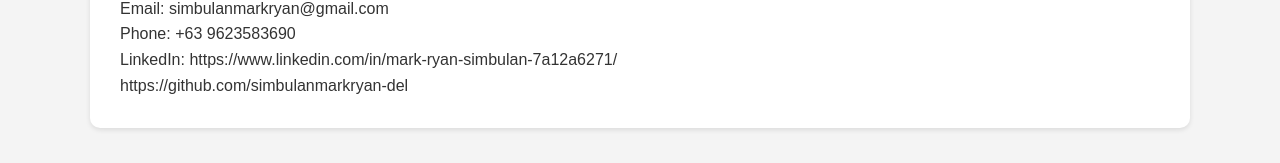
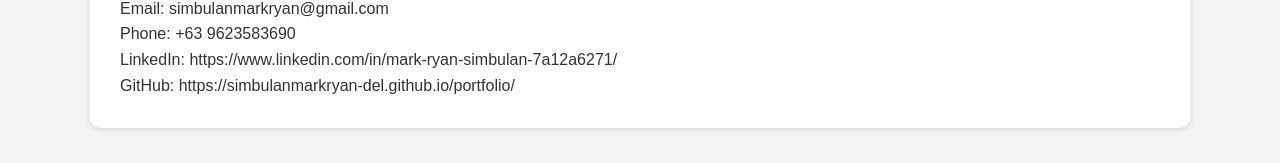
Before and after one commit to simbulanmarkryan-del/portfolio, a plain HTML site: page index.html in a window 1280 px wide. Shown: the part 1436-1599 px from the top of the page. Drawn offline with Linux system fonts and the light colour scheme.

Commit message:
Update index.html

```diff
--- a/index.html
+++ b/index.html
@@ -209,7 +209,7 @@ footer{
     <p>Email: simbulanmarkryan@gmail.com</p>
     <p>Phone: +63 9623583690</p>
     <p>LinkedIn: https://www.linkedin.com/in/mark-ryan-simbulan-7a12a6271/</p>
-    <p>https://github.com/simbulanmarkryan-del</p>
+    <p>GitHub: https://simbulanmarkryan-del.github.io/portfolio/</p>
 </section>
 
 </div>
```
